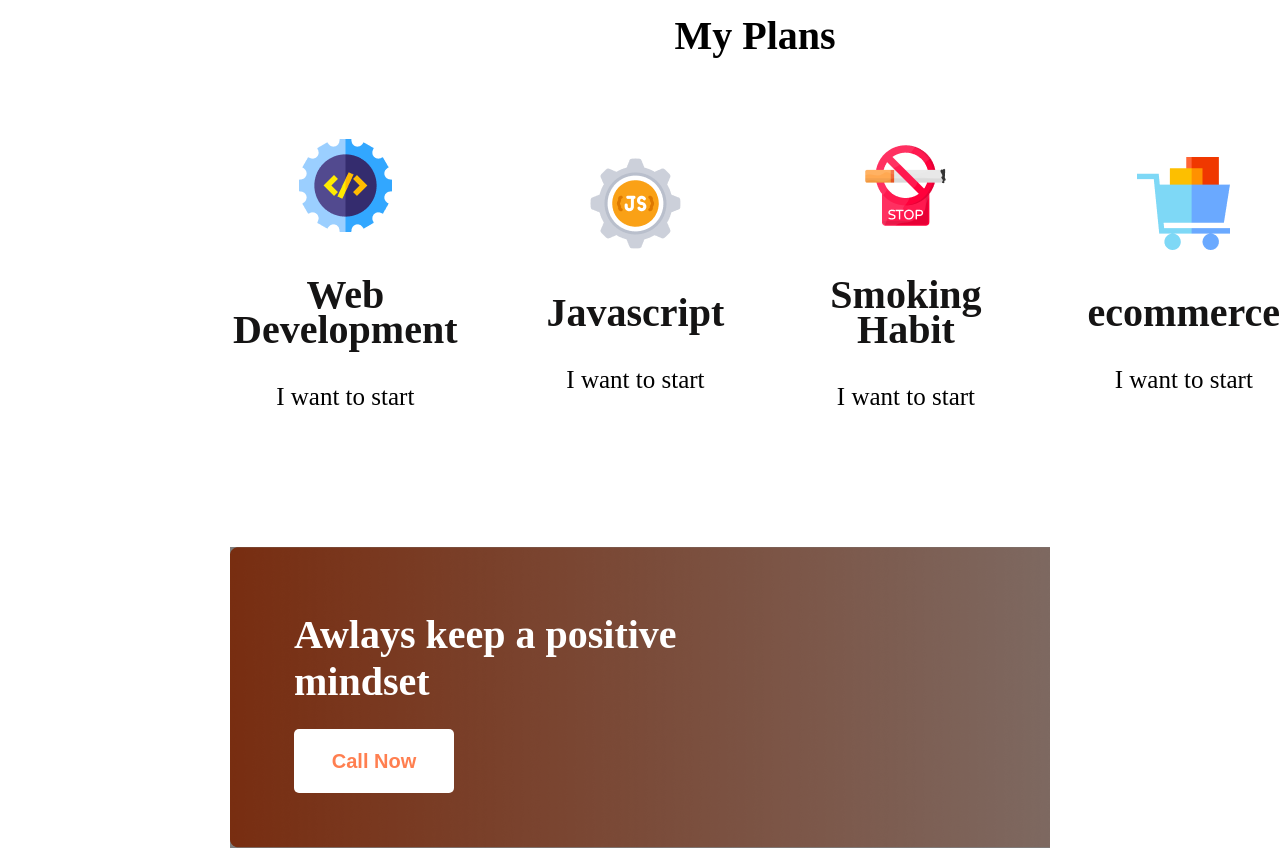
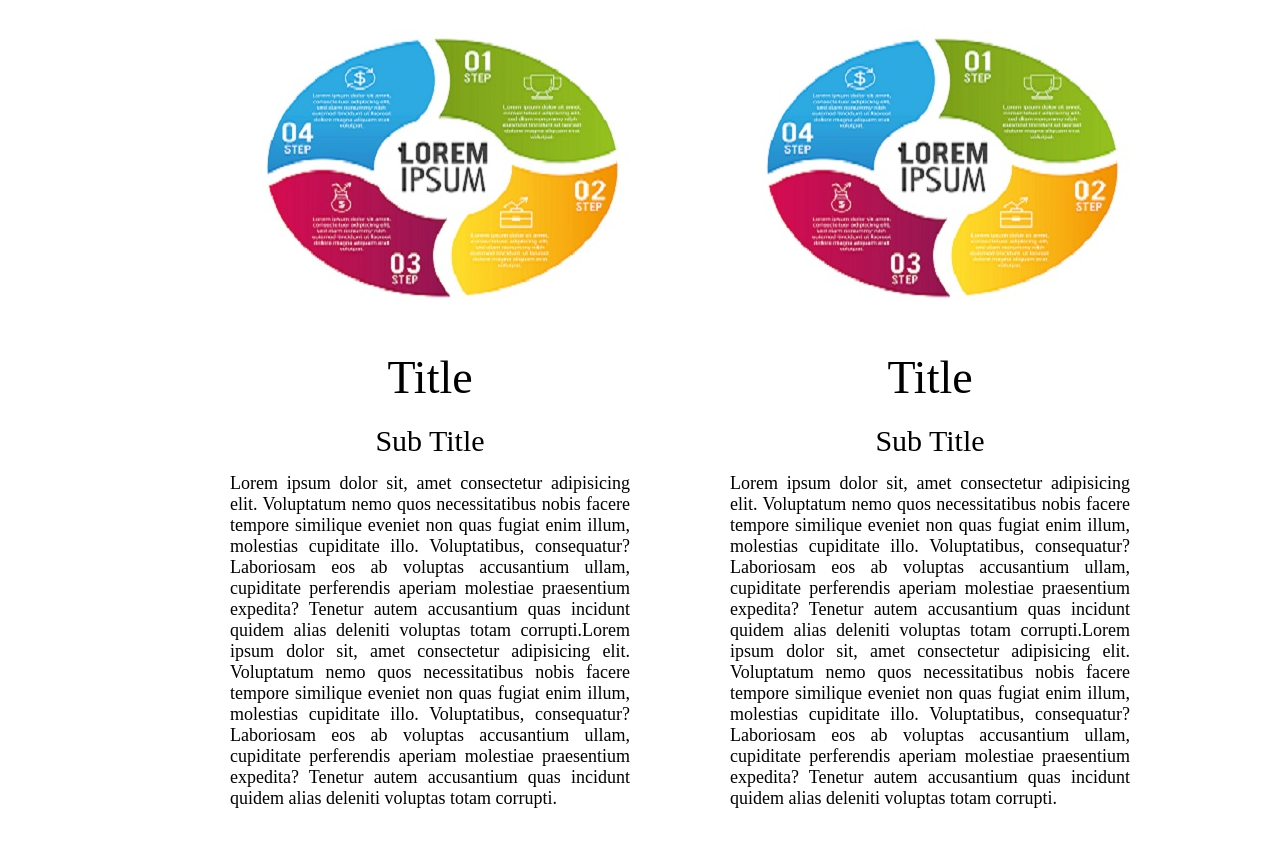
Before and after one commit to rubina23/assignment_01_new_year_new_me, a plain HTML site: page index.html in a window 1280 px wide. Shown: the part 1920-2771 px from the top of the page. Drawn offline with Linux system fonts and the light colour scheme.

Commit message:
bonus section added

```diff
--- a/index.html
+++ b/index.html
@@ -83,6 +83,28 @@
                         </ul>
             </div>
         </div>
+        <div class="article">
+            <div class="article-left-section">
+                <div class="article-img">
+                    <img src="images/article/article2.jpg" alt="" srcset="">
+                </div>
+                <div class="article-title">Title</div>
+                <div class="article-sub-title">Sub Title</div>
+                <div class="article-description">
+                    <p>Lorem ipsum dolor sit, amet consectetur adipisicing elit. Voluptatum nemo quos necessitatibus nobis facere tempore similique eveniet non quas fugiat enim illum, molestias cupiditate illo. Voluptatibus, consequatur? Laboriosam eos ab voluptas accusantium ullam, cupiditate perferendis aperiam molestiae praesentium expedita? Tenetur autem accusantium quas incidunt quidem alias deleniti voluptas totam corrupti.Lorem ipsum dolor sit, amet consectetur adipisicing elit. Voluptatum nemo quos necessitatibus nobis facere tempore similique eveniet non quas fugiat enim illum, molestias cupiditate illo. Voluptatibus, consequatur? Laboriosam eos ab voluptas accusantium ullam, cupiditate perferendis aperiam molestiae praesentium expedita? Tenetur autem accusantium quas incidunt quidem alias deleniti voluptas totam corrupti.</p>
+                </div>
+            </div>
+            <div class="article-right-section">
+                <div class="article-img">
+                    <img src="images/article/article2.jpg" alt="" srcset="">
+                </div>
+                <div class="article-title">Title</div>
+                <div class="article-sub-title">Sub Title</div>
+                <div class="article-description">
+                    <p>Lorem ipsum dolor sit, amet consectetur adipisicing elit. Voluptatum nemo quos necessitatibus nobis facere tempore similique eveniet non quas fugiat enim illum, molestias cupiditate illo. Voluptatibus, consequatur? Laboriosam eos ab voluptas accusantium ullam, cupiditate perferendis aperiam molestiae praesentium expedita? Tenetur autem accusantium quas incidunt quidem alias deleniti voluptas totam corrupti.Lorem ipsum dolor sit, amet consectetur adipisicing elit. Voluptatum nemo quos necessitatibus nobis facere tempore similique eveniet non quas fugiat enim illum, molestias cupiditate illo. Voluptatibus, consequatur? Laboriosam eos ab voluptas accusantium ullam, cupiditate perferendis aperiam molestiae praesentium expedita? Tenetur autem accusantium quas incidunt quidem alias deleniti voluptas totam corrupti.</p>
+                </div>
+            </div>
+        </div>
         <div class="section-two">
             <h2 class="course-plan">My Plans</h2>
             <div class="plan">
--- a/styles/style.css
+++ b/styles/style.css
@@ -131,6 +131,42 @@
     /* line-height: 26px; */
 }
 
+.article{
+    margin-left: 230px;
+    margin-right: 230px;
+    display: flex;
+    margin-top: 200px;
+    /* background-color: antiquewhite; */
+    gap: 100px;
+}
+
+.article-img{
+    text-align: center;
+}
+.article-title{
+    font-size: 46px;
+    text-align: center;
+    margin-top: 35px;
+    margin-bottom: 20px;
+    /* line-height: 46px; */
+}
+
+.article-sub-title{
+    font-size: 30px;
+    text-align: center;
+    margin-bottom: 15px;
+}
+
+.article-description{
+    font-size: 18px;
+    text-align: justify;
+}
+
+.article-left-section{
+    /* margin-left: 230px; */
+    /* margin-right: 230px; */
+}
+
 /* service section start */
 
 .section-two {
@@ -145,11 +181,12 @@
 
 .plan {
     display: flex;
-    gap: 86px;
+    gap: 100px;
     text-align: center;
     margin-top: 80px;
     margin-bottom: 100px;
     align-items: center;
+    margin-right: 320px;
     /* margin-left: 430px; */
     /* margin: auto; */
 }
@@ -157,8 +194,9 @@
 .course-plan {
     font-weight: 900;
     font-size: 40px;
-    text-align: center;
+    /* text-align: center; */
     margin-top: 200px;
+    margin-left: 540px;
 }
 
 .course-img {
```
Also changed, not shown: images/article/article1.jpg (added), images/article/article2.jpg (added).
